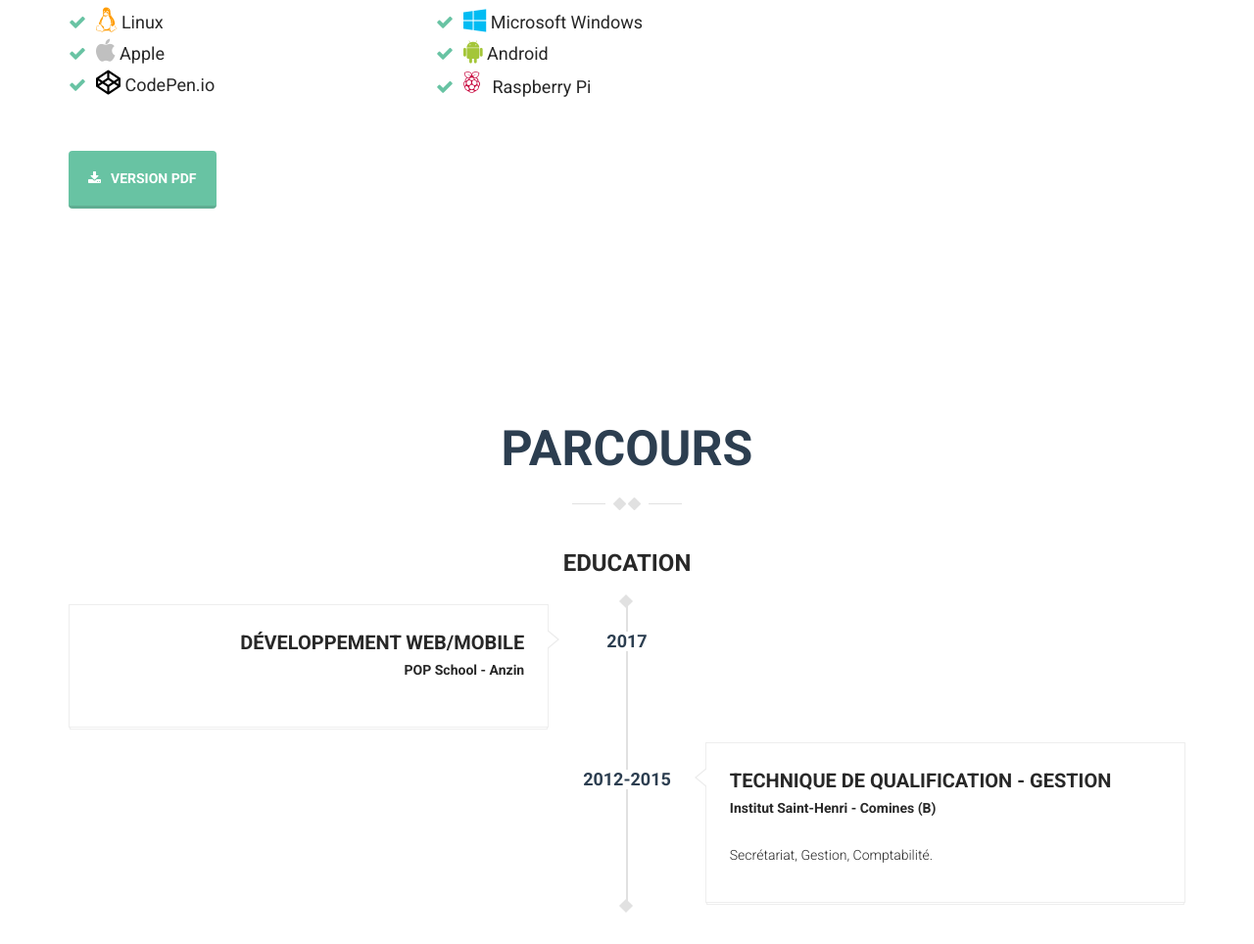
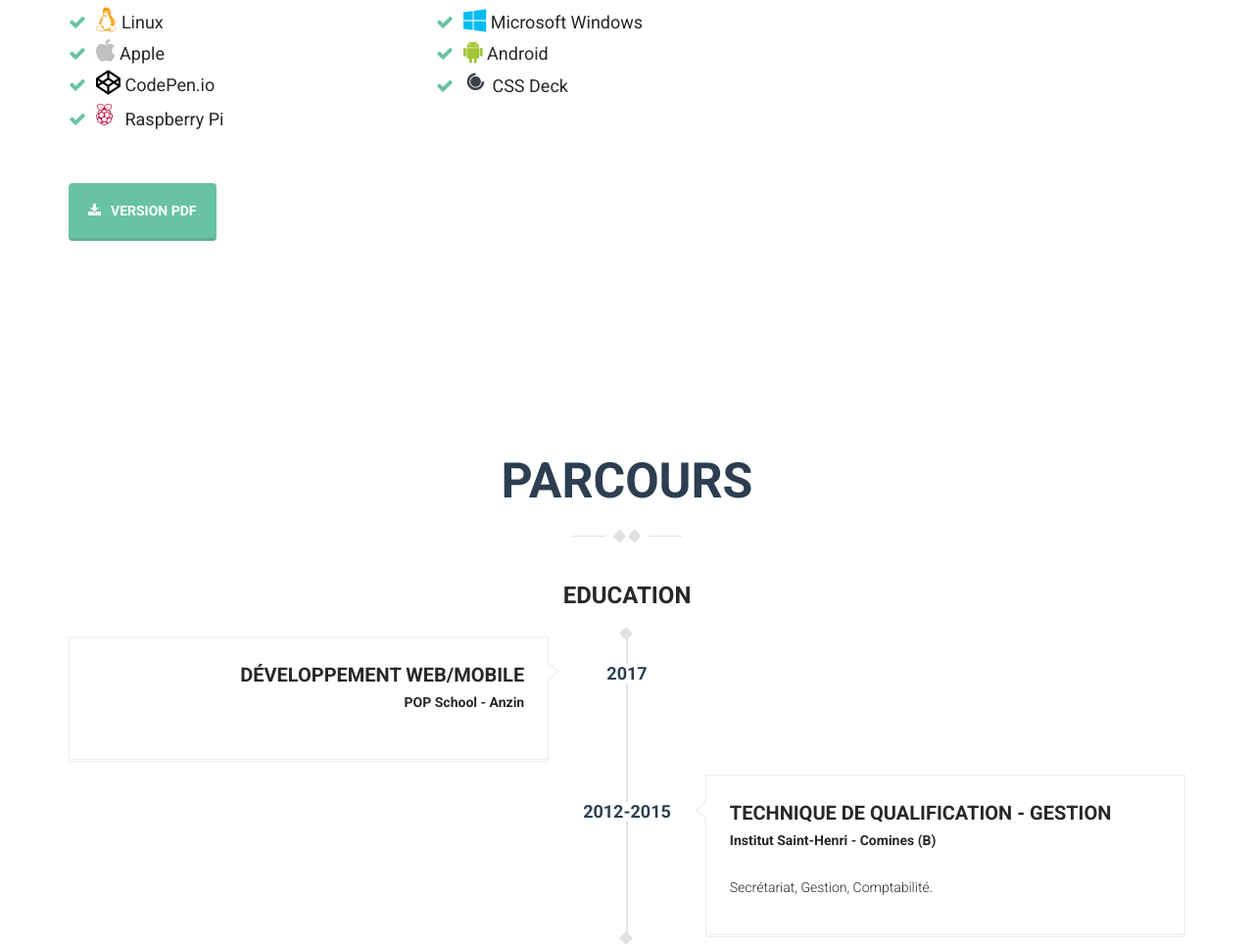
Before and after one commit to ObryanVerheyde/www, a plain HTML site: page index.html in a window 1280 px wide. Shown: the part 1941-2905 px from the top of the page at 98% size. Drawn offline with nearby package versions, Linux system fonts and the light colour scheme; animation ran at ten frames a second.

Commit message:
Add cdd deck icon

```diff
--- a/index.html
+++ b/index.html
@@ -211,6 +211,7 @@
 								<li><i class="fa fa-apple" style="color: #C0C0C0"></i> Apple</li>
 								<li><i class="fa fa-android" style="color: #A4C639"></i> Android</li>
 								<li><i class="fa fa-codepen" style="color: #000000"></i> CodePen.io</li>
+								<li><i class="devicons devicons-cssdeck" style="color: #3C404B"></i> CSS Deck</li>
 								<li><i class="icon-raspberrypi" style="color: #C7053D"></i> Raspberry Pi</li>
               </ul>
             </div>
```
